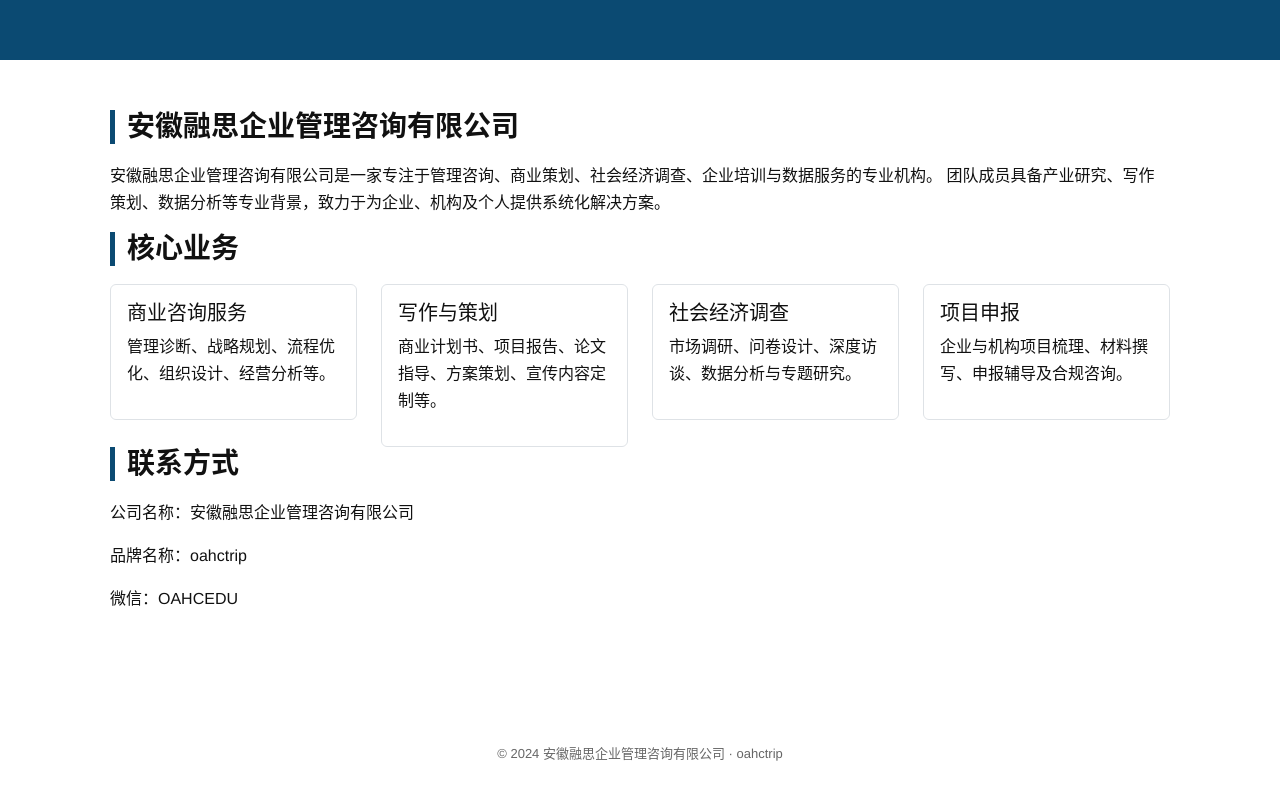
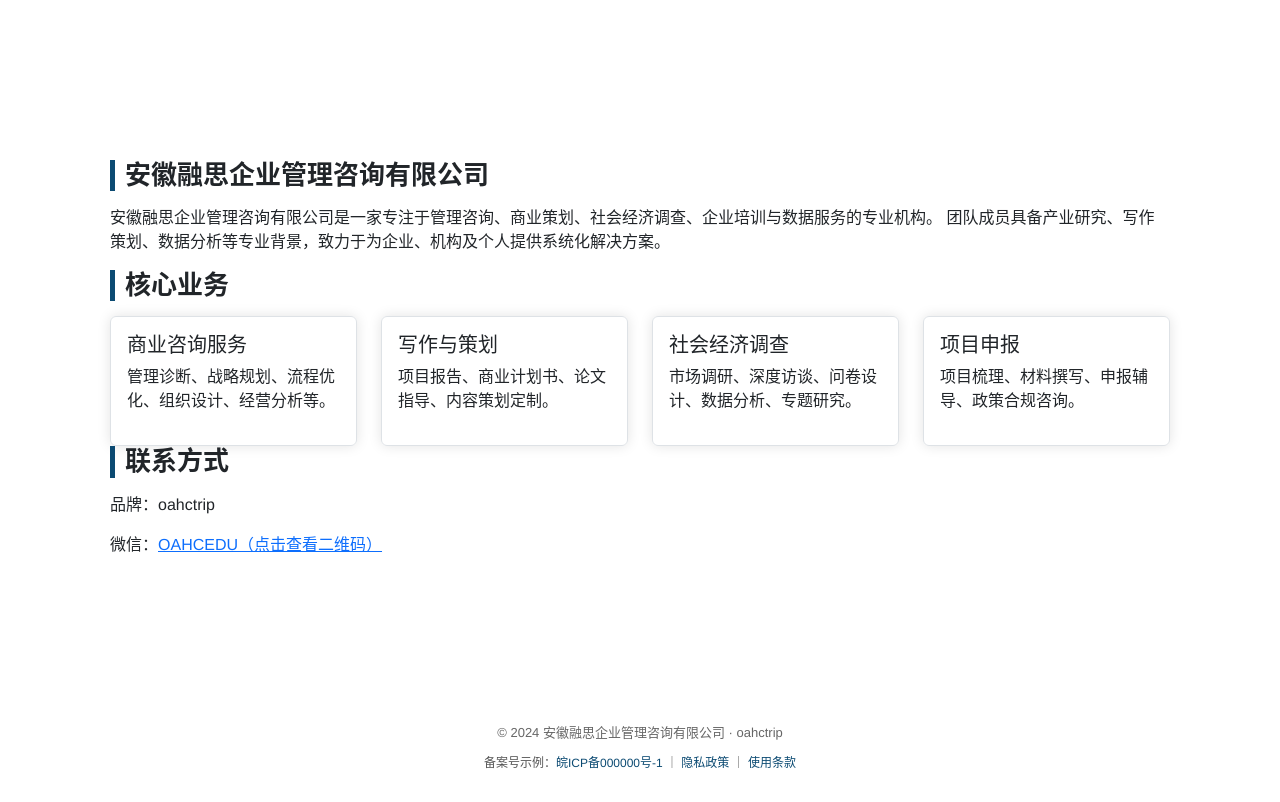
Before and after one commit to OAHC1688/oahctrip, a plain HTML site: page index.html in a window 1280 px wide. Drawn offline with nearby package versions, Linux system fonts and the light colour scheme.

Commit message:
Update index.html

```diff
--- a/index.html
+++ b/index.html
@@ -1,98 +1,142 @@
 <!DOCTYPE html>
 <html lang="zh-CN">
 <head>
-    <meta charset="UTF-8">
+    <meta charset="UTF-8" />
     <title>安徽融思企业管理咨询有限公司 | oahctrip</title>
-    <meta name="viewport" content="width=device-width, initial-scale=1">
+    <meta name="viewport" content="width=device-width, initial-scale=1" />
 
+    <!-- Bootstrap -->
     <link href="https://cdn.jsdelivr.net/npm/bootstrap@5.3.0/dist/css/bootstrap.min.css" rel="stylesheet">
+
+    <!-- Loading Bar（知乎风） -->
+    <style>
+        #loading-bar {
+            position: fixed;
+            top: 0;
+            left: 0;
+            height: 3px;
+            width: 0%;
+            background: #0b4a72;
+            z-index: 9999;
+            transition: width 0.4s ease;
+        }
+    </style>
 
     <style>
         body {
-            margin: 0;
-            font-family: "Helvetica Neue", Arial, "Noto Sans CJK SC", sans-serif;
-            background: #ffffff;
-            color: #111;
-            line-height: 1.7;
             opacity: 0;
             animation: fadeIn 1s ease forwards;
+            font-family: "Helvetica Neue", Arial, "Noto Sans CJK SC", sans-serif;
         }
 
-        /* 页面淡入动画 */
         @keyframes fadeIn {
-            from { opacity: 0; }
             to { opacity: 1; }
         }
 
+        /* 导航栏透明 → 变色 */
         .navbar {
+            position: fixed;
+            width: 100%;
+            top: 0;
+            transition: background-color 0.35s ease, padding 0.35s ease;
+            padding: 18px 0;
+            z-index: 900;
+        }
+        .navbar.scrolled {
             background-color: #0b4a72;
-            height: 60px;
+            padding: 6px 0;
+            box-shadow: 0 2px 8px rgba(0,0,0,0.1);
+        }
+        .navbar-brand {
+            color: white;
+            font-weight: bold;
+            font-size: 18px;
         }
 
+        /* 页面主体 */
         .container-section {
             max-width: 1100px;
-            margin: 0 auto;
-            padding: 50px 20px;
+            margin: 120px auto 0;
+            padding: 40px 20px;
         }
 
-        /* 标题动画：左滑淡入 */
         .section-title {
-            font-size: 28px;
-            margin-bottom: 18px;
+            font-size: 26px;
+            border-left: 5px solid #0b4a72;
+            padding-left: 10px;
+            margin-bottom: 15px;
             font-weight: 700;
-            border-left: 5px solid #0b4a72;
-            padding-left: 12px;
             opacity: 0;
             transform: translateX(-20px);
             animation: slideIn 0.8s ease forwards;
         }
 
         @keyframes slideIn {
-            to {
-                opacity: 1;
-                transform: translateX(0);
-            }
+            to { opacity: 1; transform: translateX(0); }
         }
 
-        /* 卡片动画：上滑淡入 */
+        /* 卡片淡入 + 呼吸阴影 */
         .fade-up {
             opacity: 0;
             transform: translateY(20px);
-            animation: fadeUp 0.8s ease forwards;
+            animation: fadeUp 0.9s ease forwards;
+        }
+        @keyframes fadeUp {
+            to { opacity: 1; transform: translateY(0); }
         }
 
-        @keyframes fadeUp {
-            to {
-                opacity: 1;
-                transform: translateY(0);
-            }
-        }
-
-        /* 悬停微动效果 */
         .card-hover {
             transition: transform 0.25s ease, box-shadow 0.25s ease;
+            animation: breath 4s ease-in-out infinite;
         }
         .card-hover:hover {
             transform: translateY(-6px);
-            box-shadow: 0px 8px 20px rgba(0,0,0,0.1);
+            box-shadow: 0px 8px 20px rgba(0,0,0,0.15);
+        }
+        @keyframes breath {
+            0%, 100% { box-shadow: 0 0 8px rgba(0,0,0,0.06); }
+            50% { box-shadow: 0 0 14px rgba(0,0,0,0.12); }
+        }
+
+        /* 微信弹窗 */
+        .modal-body img {
+            width: 100%;
+            border-radius: 8px;
         }
 
         footer {
+            margin-top: 80px;
             text-align: center;
-            padding: 25px 0;
+            padding: 30px 0;
+            color: #666;
             font-size: 13px;
-            color: #666;
-            margin-top: 40px;
-            opacity: 0;
-            animation: fadeIn 1.5s ease forwards;
+        }
+
+        .icp {
+            margin-top: 12px;
+            font-size: 12px;
+            color: #555;
+        }
+        .icp a {
+            color: #0b4a72;
+            text-decoration: none;
         }
     </style>
 </head>
 
+
 <body>
 
-<nav class="navbar navbar-expand-lg navbar-dark px-3"></nav>
+<!-- 页面加载进度条 -->
+<div id="loading-bar"></div>
 
+<!-- 导航栏 -->
+<nav class="navbar navbar-dark px-4">
+    <span class="navbar-brand">安徽融思企业管理咨询有限公司</span>
+</nav>
+
+
+<!-- 主体内容 -->
 <div class="container-section">
 
     <h2 class="section-title">安徽融思企业管理咨询有限公司</h2>
@@ -102,9 +146,11 @@
         团队成员具备产业研究、写作策划、数据分析等专业背景，致力于为企业、机构及个人提供系统化解决方案。
     </p>
 
+
     <h2 class="section-title" style="animation-delay:0.1s;">核心业务</h2>
 
     <div class="row g-4">
+
         <div class="col-md-3 fade-up" style="animation-delay:0.2s;">
             <div class="p-3 border rounded card-hover">
                 <h5>商业咨询服务</h5>
@@ -115,37 +161,87 @@
         <div class="col-md-3 fade-up" style="animation-delay:0.35s;">
             <div class="p-3 border rounded card-hover">
                 <h5>写作与策划</h5>
-                <p>商业计划书、项目报告、论文指导、方案策划、宣传内容定制等。</p>
+                <p>项目报告、商业计划书、论文指导、内容策划定制。</p>
             </div>
         </div>
 
         <div class="col-md-3 fade-up" style="animation-delay:0.5s;">
             <div class="p-3 border rounded card-hover">
                 <h5>社会经济调查</h5>
-                <p>市场调研、问卷设计、深度访谈、数据分析与专题研究。</p>
+                <p>市场调研、深度访谈、问卷设计、数据分析、专题研究。</p>
             </div>
         </div>
 
         <div class="col-md-3 fade-up" style="animation-delay:0.65s;">
             <div class="p-3 border rounded card-hover">
                 <h5>项目申报</h5>
-                <p>企业与机构项目梳理、材料撰写、申报辅导及合规咨询。</p>
+                <p>项目梳理、材料撰写、申报辅导、政策合规咨询。</p>
+            </div>
+        </div>
+
+    </div>
+
+
+    <h2 class="section-title" style="animation-delay:0.3s;">联系方式</h2>
+
+    <p class="fade-up" style="animation-delay:0.4s;">品牌：oahctrip</p>
+    <p class="fade-up" style="animation-delay:0.5s;">
+        微信：<a href="#" data-bs-toggle="modal" data-bs-target="#wechatModal">OAHCEDU（点击查看二维码）</a>
+    </p>
+
+</div>
+
+
+<!-- 微信弹窗 -->
+<div class="modal fade" id="wechatModal" tabindex="-1">
+    <div class="modal-dialog modal-dialog-centered">
+        <div class="modal-content p-3">
+            <div class="modal-body text-center">
+                <h5>微信联系二维码</h5>
+                <img src="https://github.com/OAHC1688/oahctrip/blob/main/%E5%BE%AE%E4%BF%A1.png?raw=true">
             </div>
         </div>
     </div>
-
-    <h2 class="section-title" style="animation-delay:0.3s;">联系方式</h2>
-
-    <p class="fade-up" style="animation-delay:0.4s;">公司名称：安徽融思企业管理咨询有限公司</p>
-    <p class="fade-up" style="animation-delay:0.5s;">品牌名称：oahctrip</p>
-    <p class="fade-up" style="animation-delay:0.6s;">微信：OAHCEDU</p>
-
 </div>
 
+
+<!-- 底部备案信息 -->
 <footer>
     © 2024 安徽融思企业管理咨询有限公司 · oahctrip
+
+    <div class="icp">
+        备案号示例：<a href="#">皖ICP备000000号-1</a> ｜
+        <a href="#">隐私政策</a> ｜
+        <a href="#">使用条款</a>
+    </div>
 </footer>
 
+
+<!-- JS -->
 <script src="https://cdn.jsdelivr.net/npm/bootstrap@5.3.0/dist/js/bootstrap.bundle.min.js"></script>
+
+<script>
+    /* 进度条 */
+    let bar = document.getElementById("loading-bar");
+    let width = 0;
+    let timer = setInterval(() => {
+        width += 20;
+        bar.style.width = width + "%";
+        if (width >= 90) clearInterval(timer);
+    }, 200);
+
+    window.onload = () => {
+        bar.style.width = "100%";
+        setTimeout(() => bar.style.opacity = "0", 600);
+    };
+
+    /* 导航栏滚动变色 */
+    window.addEventListener("scroll", () => {
+        const navbar = document.querySelector(".navbar");
+        if (window.scrollY > 20) navbar.classList.add("scrolled");
+        else navbar.classList.remove("scrolled");
+    });
+</script>
+
 </body>
 </html>
```
